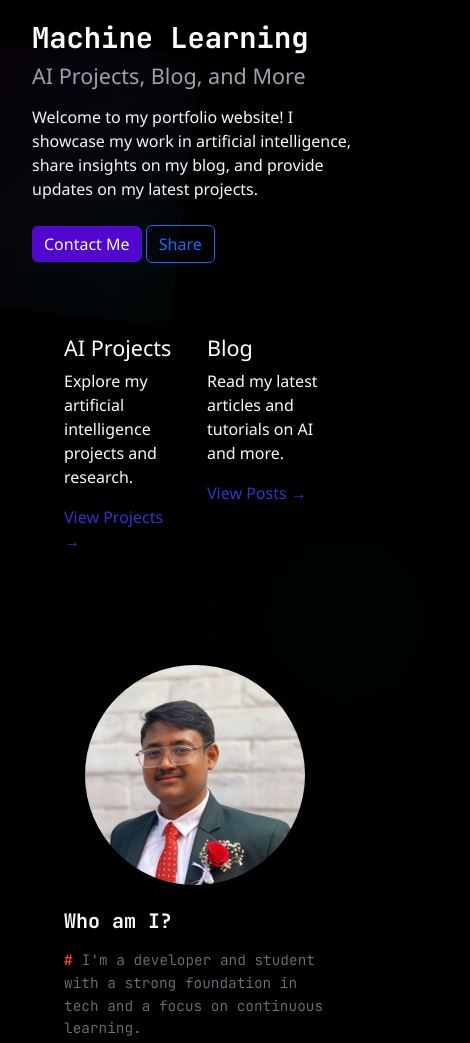
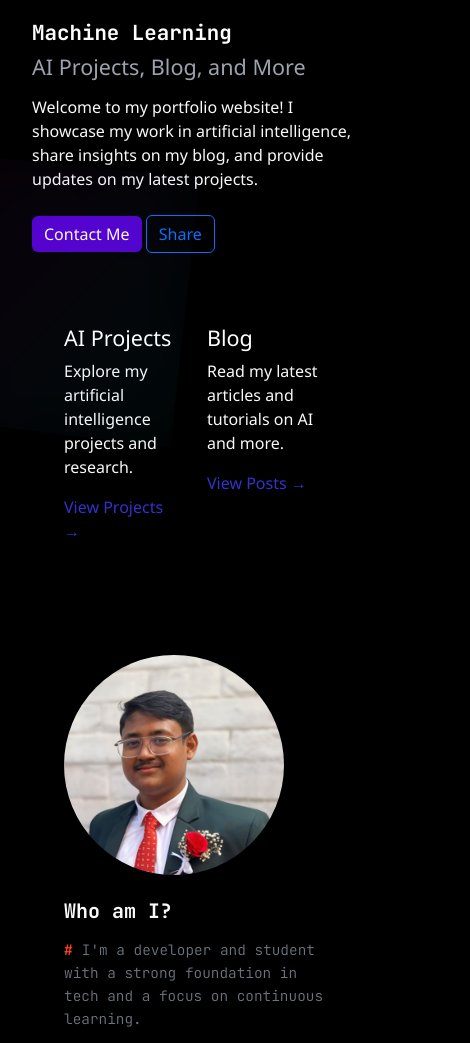
Before and after one commit to avirsaha/avirsaha, a plain HTML site: page index.html in a window 390 px wide. Shown: the part 57-1100 px from the top of the page, 470 px wide, since content can reach past the window. Drawn offline with nearby package versions, Linux system fonts and the light colour scheme.

Commit message:
Update styles.css

```diff
--- a/styles.css
+++ b/styles.css
@@ -1,7 +1,19 @@
 /* Base styles */
 html, body {
   scroll-behavior: auto;
+  max-width: 100%;
+  Position: relative;
   overflow-x: hidden;
+}
+
+* {
+  box-sizing: border-box;
+}
+
+img, video, iframe {
+  max-width: 100%;
+  height: auto;
+  display: block;
 }
 
 section {
@@ -72,7 +84,7 @@ body {
 
  .hero-title {
     white-space: normal; /* allow wrapping on small screens */
-    font-size: 1.8rem; /* optional smaller size */
+    font-size: 1.3rem; /* optional smaller size */
   }
 }
 /* Custom Links */
```
